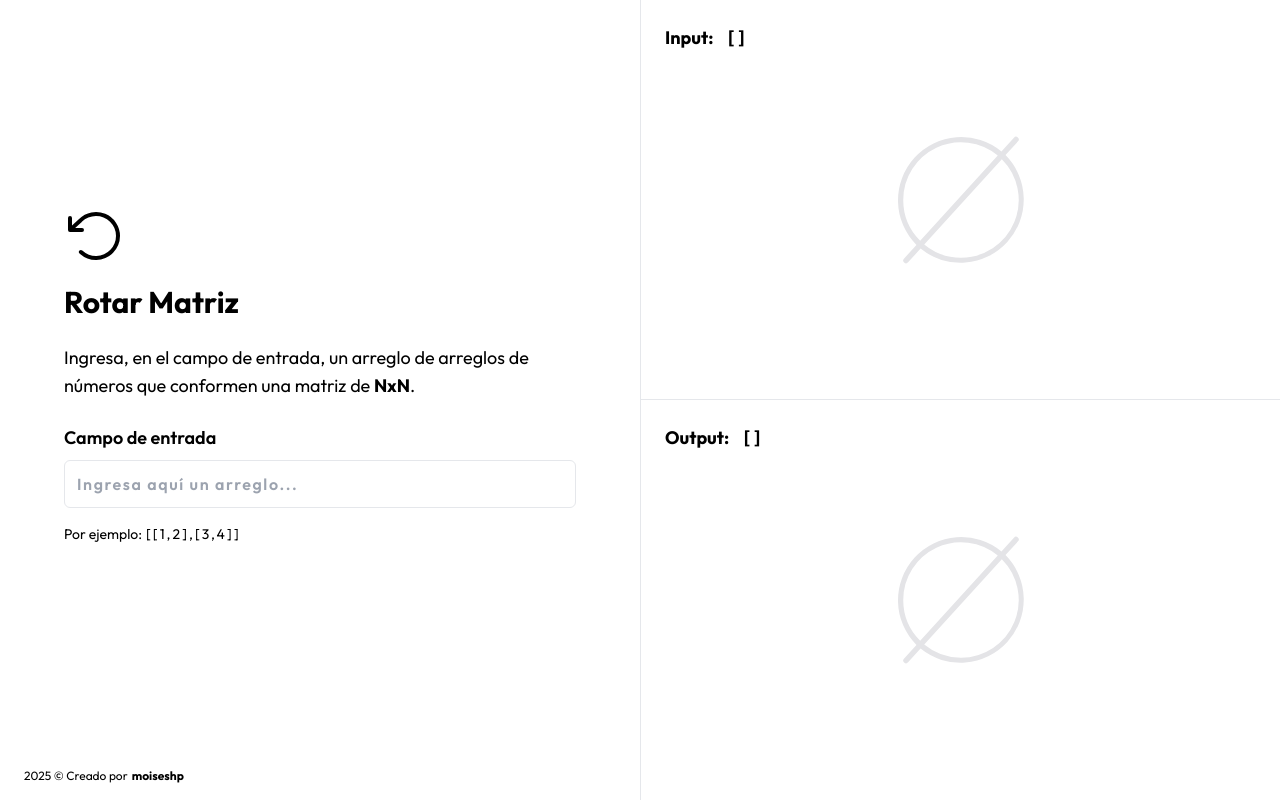
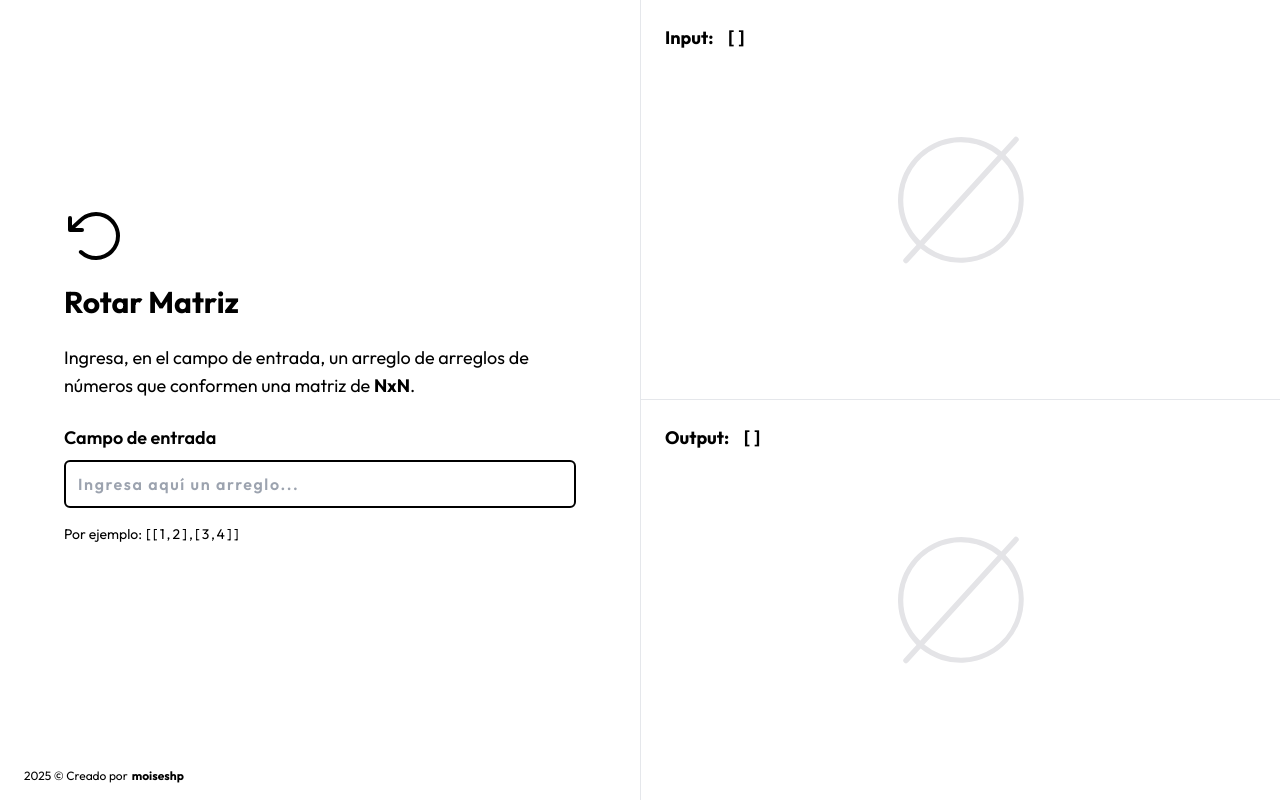
Before and after one commit to moiseshp/delosi-technicaltest, a Next.js app: page / in a window 1280 px wide. Built offline with nearby package versions, Linux system fonts and the light colour scheme.

Commit message:
feat: improvement input

```diff
--- a/src/components/ui/text-field.tsx
+++ b/src/components/ui/text-field.tsx
@@ -39,7 +39,7 @@ const TextField = React.forwardRef<HTMLInputElement, TextFieldProps>(
           id={id}
           type={type}
           className={cn(
-            'flex h-10 w-full rounded-md border border-input px-3 py-2 text-base focus-visible:outline-none disabled:cursor-not-allowed disabled:opacity-50',
+            'flex h-10 w-full rounded-md border-2 border-black px-3 py-2 text-base focus-visible:outline-none disabled:cursor-not-allowed disabled:opacity-50',
             hasError && 'border-red-500',
             className,
           )}
```
